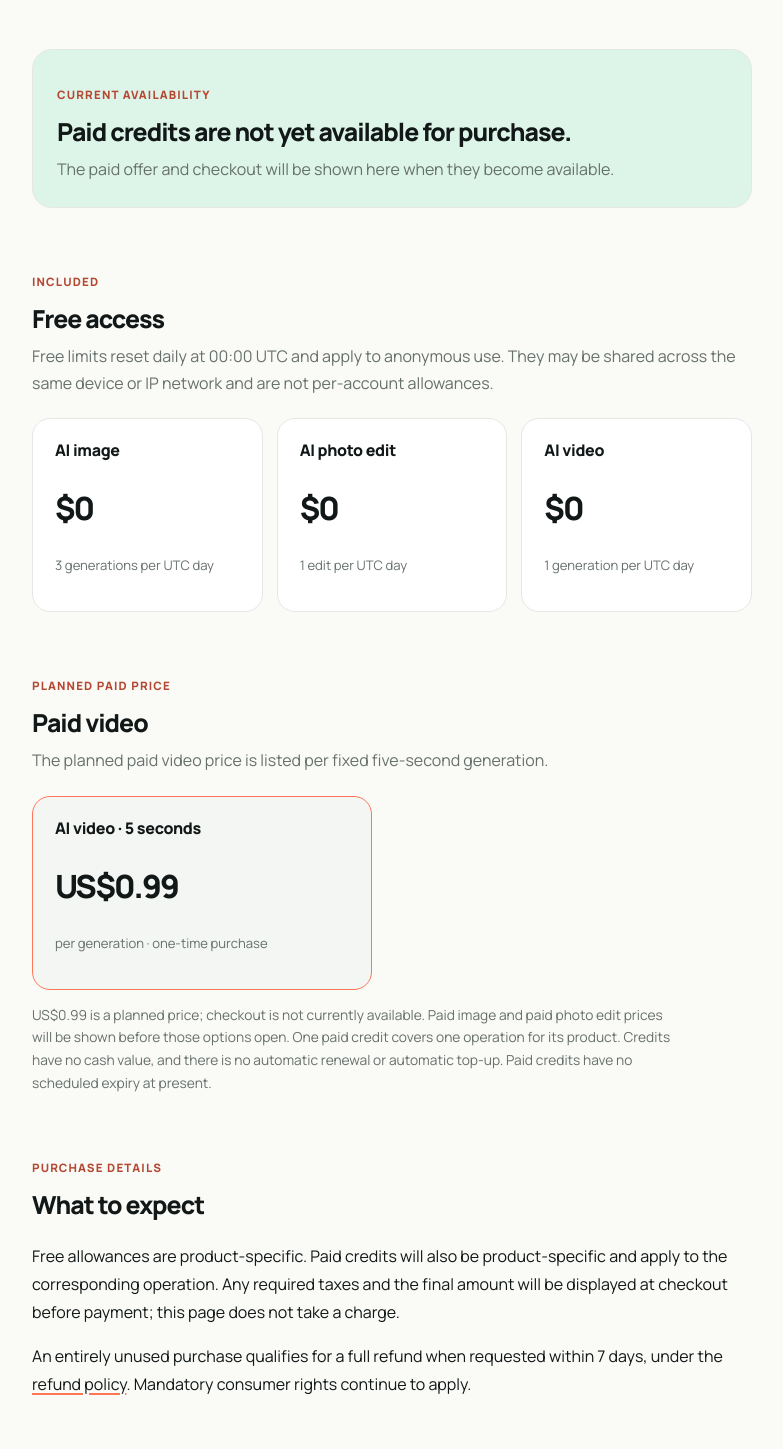
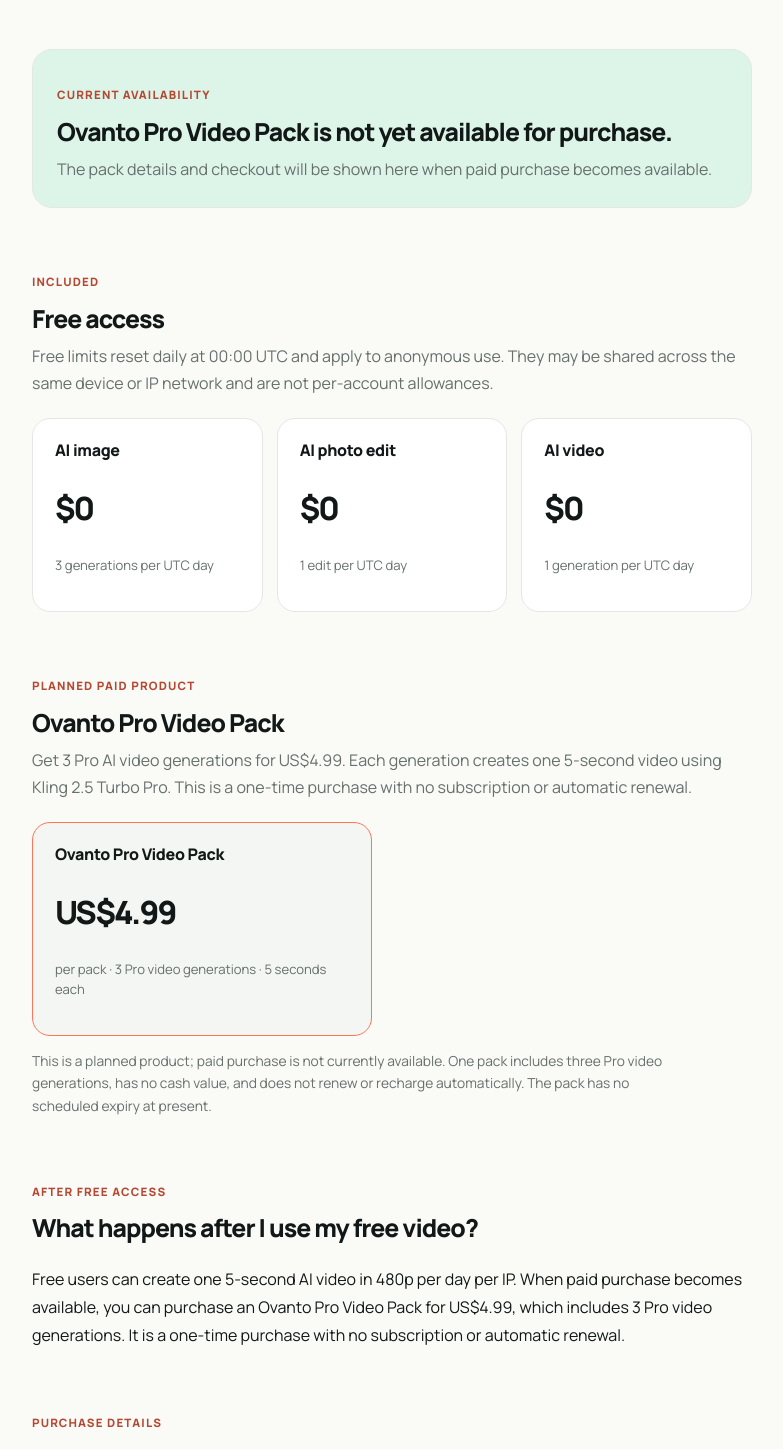
Before and after one commit to dongli23/ovanto, a Next.js app: page /pricing in a window 1280 px wide. Shown: the part 406-1855 px from the top of the page, without its empty margins (248-1031 px from the left). Built offline with nearby package versions, Linux system fonts and the light colour scheme.

Commit message:
fix: update public pricing to three-video Pro pack

```diff
--- a/app/pricing/page.tsx
+++ b/app/pricing/page.tsx
@@ -4,11 +4,11 @@
 
 export const metadata: Metadata = {
   title: "Pricing | Ovanto",
-  description: "See Ovanto's current free limits and planned paid video price.",
+  description: "See Ovanto's current free limits and the planned Ovanto Pro Video Pack.",
   alternates: { canonical: "/pricing/" },
   openGraph: {
     title: "Pricing | Ovanto",
-    description: "See Ovanto's current free limits and planned paid video price.",
+    description: "See Ovanto's current free limits and the planned Ovanto Pro Video Pack.",
     url: "https://www.ovanto.ai/pricing/",
   },
 };
@@ -17,14 +17,14 @@
   return (
     <LegalPage title="Pricing" date="9 October 2026" dateTime="2026-10-09" eyebrow="Pricing">
       <p className={styles.lead}>
-        Free tools are available subject to regional eligibility, daily limits, and capacity. Paid credits are not yet available for purchase.
+        Free tools are available subject to regional eligibility, daily limits, and capacity. The Ovanto Pro Video Pack is not yet available for purchase.
       </p>
 
       <section className={styles.pricingStatus} aria-labelledby="pricing-status-title">
         <p className={styles.statusLabel}>Current availability</p>
-        <h2 id="pricing-status-title">Paid credits are not yet available for purchase.</h2>
+        <h2 id="pricing-status-title">Ovanto Pro Video Pack is not yet available for purchase.</h2>
         <p>
-          The paid offer and checkout will be shown here when they become available.
+          The pack details and checkout will be shown here when paid purchase becomes available.
         </p>
       </section>
 
@@ -55,17 +55,27 @@
 
       <section className={styles.pricingSection} aria-labelledby="paid-pricing-title">
         <div className={styles.sectionHeading}>
-          <p className={styles.statusLabel}>Planned paid price</p>
-          <h2 id="paid-pricing-title">Paid video</h2>
-          <p>The planned paid video price is listed per fixed five-second generation.</p>
+          <p className={styles.statusLabel}>Planned paid product</p>
+          <h2 id="paid-pricing-title">Ovanto Pro Video Pack</h2>
+          <p>Get 3 Pro AI video generations for US$4.99. Each generation creates one 5-second video using Kling 2.5 Turbo Pro. This is a one-time purchase with no subscription or automatic renewal.</p>
         </div>
         <article className={`${styles.pricingCard} ${styles.pricingCardFeatured}`}>
-          <h3>AI video · 5 seconds</h3>
-          <p className={styles.pricingPrice}>US$0.99</p>
-          <p className={styles.pricingUnit}>per generation · one-time purchase</p>
+          <h3>Ovanto Pro Video Pack</h3>
+          <p className={styles.pricingPrice}>US$4.99</p>
+          <p className={styles.pricingUnit}>per pack · 3 Pro video generations · 5 seconds each</p>
         </article>
         <p className={styles.pricingNote}>
-          US$0.99 is a planned price; checkout is not currently available. Paid image and paid photo edit prices will be shown before those options open. One paid credit covers one operation for its product. Credits have no cash value, and there is no automatic renewal or automatic top-up. Paid credits have no scheduled expiry at present.
+          This is a planned product; paid purchase is not currently available. One pack includes three Pro video generations, has no cash value, and does not renew or recharge automatically. The pack has no scheduled expiry at present.
+        </p>
+      </section>
+
+      <section className={styles.pricingSection} aria-labelledby="free-video-faq-title">
+        <div className={styles.sectionHeading}>
+          <p className={styles.statusLabel}>After free access</p>
+          <h2 id="free-video-faq-title">What happens after I use my free video?</h2>
+        </div>
+        <p>
+          Free users can create one 5-second AI video in 480p per day per IP. When paid purchase becomes available, you can purchase an Ovanto Pro Video Pack for US$4.99, which includes 3 Pro video generations. It is a one-time purchase with no subscription or automatic renewal.
         </p>
       </section>
 
@@ -75,7 +85,7 @@
           <h2 id="purchase-details-title">What to expect</h2>
         </div>
         <p>
-          Free allowances are product-specific. Paid credits will also be product-specific and apply to the corresponding operation. Any required taxes and the final amount will be displayed at checkout before payment; this page does not take a charge.
+          Free allowances are product-specific. The Ovanto Pro Video Pack includes three Pro video generations, with one 5-second video created per generation. Any required taxes and the final amount will be displayed at checkout before payment; this page does not take a charge.
         </p>
         <p>
           An entirely unused purchase qualifies for a full refund when requested within 7 days, under the <a href="/terms/#refunds">refund policy</a>. Mandatory consumer rights continue to apply.
```
Also changed, not shown: lib/content.ts (+8 -8 lines), 1 other file (tests, documents, lock files or other folders).
